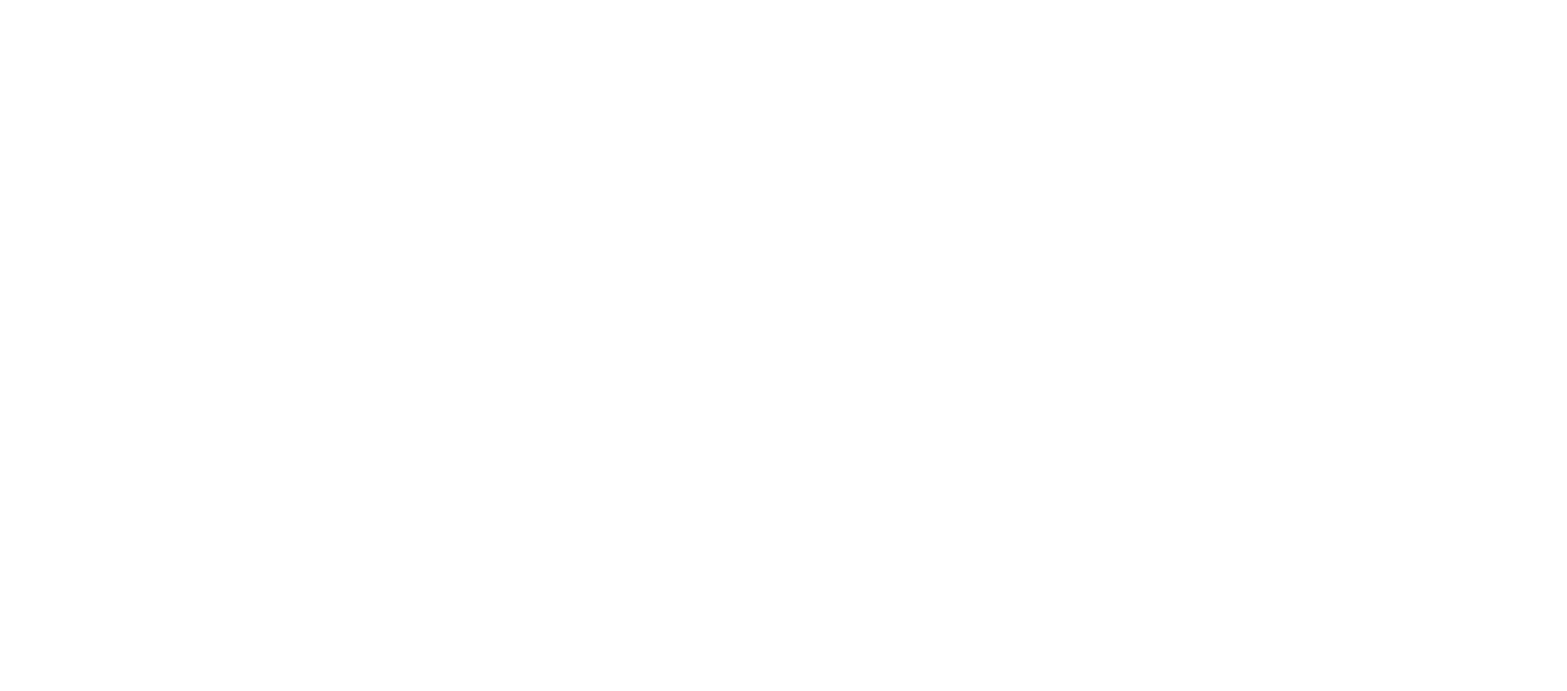
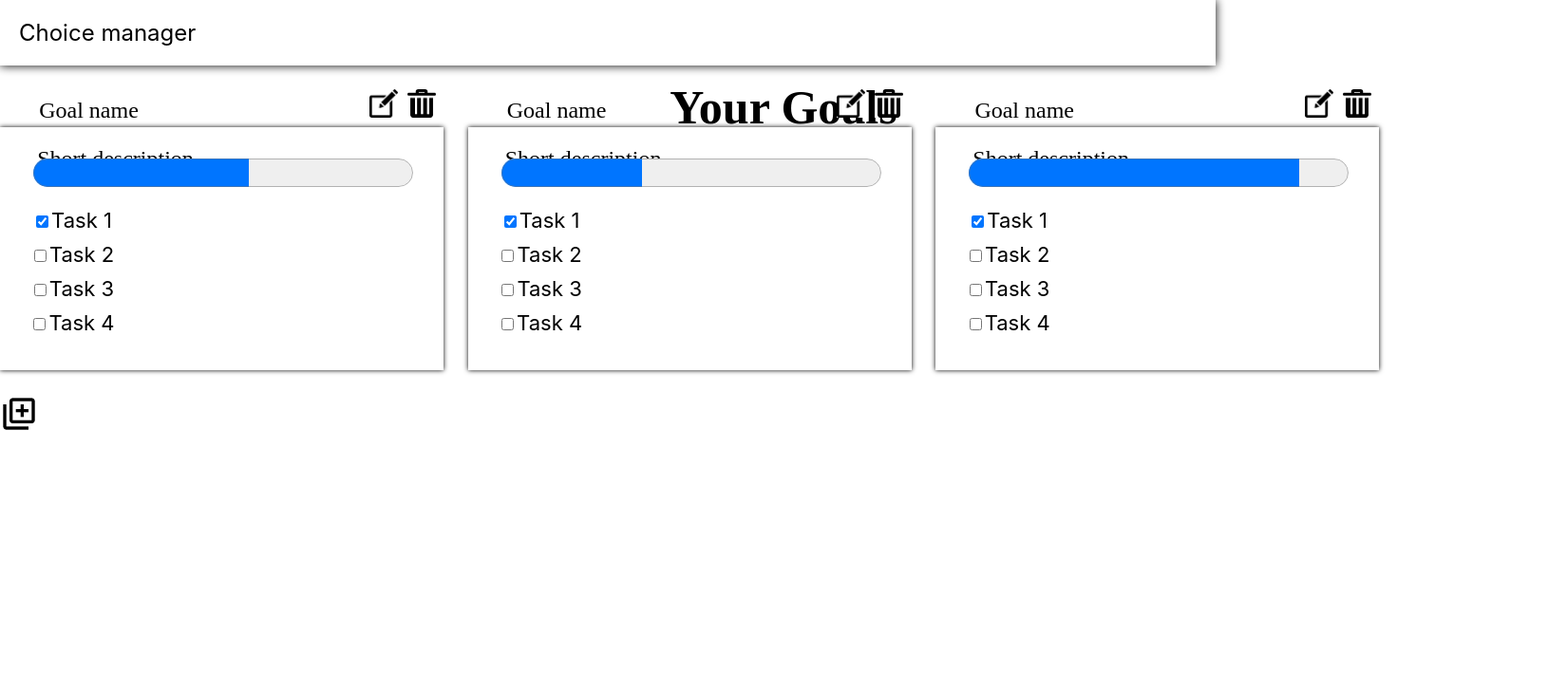
Before and after one commit to stanislavlebedyantsev/Choice-manager, a React (Create React App) app: page /goals in a window 1280 px wide. Shown: the top 728 px of the page at 95% size, 1650 px wide, since content can reach past the window. Built offline with nearby package versions, Linux system fonts and the light colour scheme.

Commit message:
Changes: goals page rebase

```diff
--- a/src/App.js
+++ b/src/App.js
@@ -8,7 +8,7 @@
 import StartPage from "./components/StartPage/StartPage";
 import Profile from "./components/ProfilePage/Profile";
 import TestingContainer from "./components/TestingPage/TestingContainer";
-
+import Goals from "./components/GoalPage/Goals";
 
 function App(props) {
   return (
@@ -21,6 +21,7 @@
           <Route path={"/checkEmail"} render={() => <checkEmail/>}/>
           <Route path={"/profile"} render={() => <Profile/>}/>
           <Route path={"/testing"} render={() => <TestingContainer/>}/>
+          <Route path={"/goals"} render={() => <Goals/>}/>
           <Route exact path={"/"} render={() => <StartPage/>}/>
         </div>
       </div>
--- a/src/components/GoalPage/Goals.module.css
+++ b/src/components/GoalPage/Goals.module.css
@@ -16,7 +16,7 @@
 }
 
 .grid {
-    margin-top: 100px;
+    margin-top: 50px;
     display: grid;
     grid-template-rows: 1fr 1fr;
     grid-template-columns: 2fr 2fr 2fr;
```
